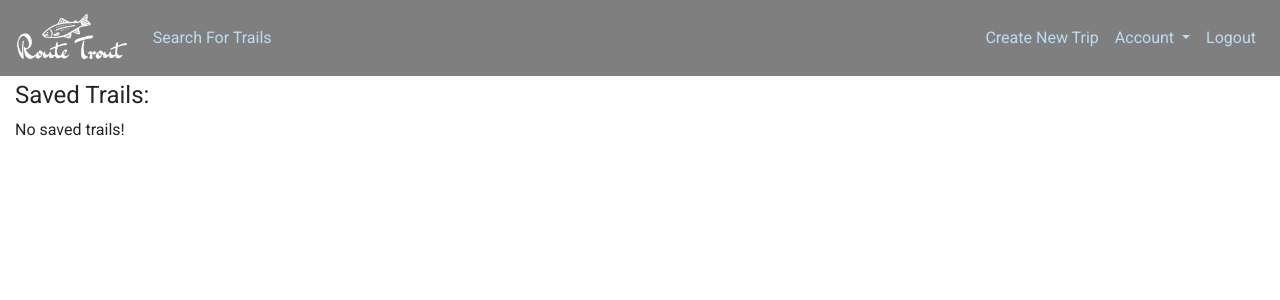
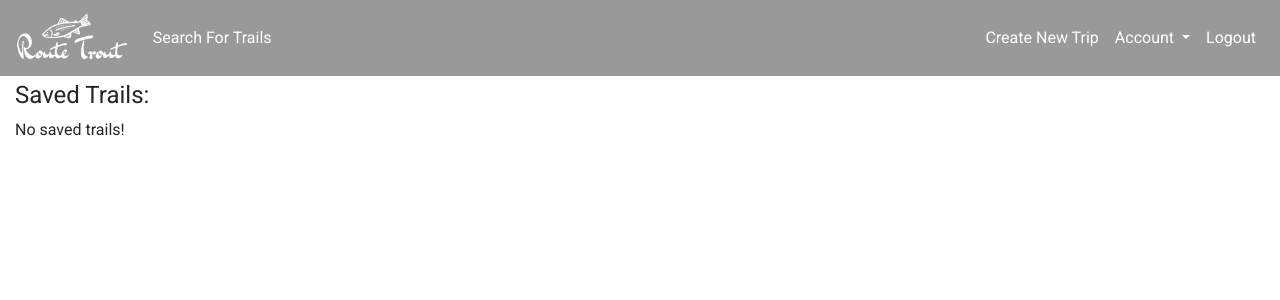
Before and after one commit to emilyskuo/Route-Trout, a Flask app: page /account/savedtrails in a window 1280 px wide. Shown: the top 300 px of the page. Run offline with Flask 2, Linux system fonts and the light colour scheme; the visitor is signed in with stand-in values (Sample User, id 1); some libraries are stand-ins or nearby versions.

Commit message:
Update styling of links & navbar

```diff
--- a/static/styles.css
+++ b/static/styles.css
@@ -31,6 +31,10 @@ body {
 
 .select2 {
     width: 400px;
+}
+
+a {
+    color: #00A6A6;
 }
 
 .btn-primary {
@@ -113,15 +117,23 @@ body {
 }
 
 .navbar {
-    background-color: rgba(0, 0, 0, 0.5);
+    background-color: rgba(0, 0, 0, 0.4);
 }
 
 .nav-link {
-    color: #BBDEF0;
+    color: #ffffff;
 }
 
 .nav-link:hover {
-    color: #d6f1ff;
+    color: #e0dede;
+}
+
+.nav-link:active {
+    color: #e0dede;
+}
+
+.nav-link:focus {
+    color: #e0dede;
 }
 
 #navbar-logo {
@@ -155,7 +167,7 @@ body {
     justify-content: center;
     align-items: center;
     align-self: center;
-    background: rgba(0, 0, 0, 0.5);
+    background: rgba(0, 0, 0, 0.4);
     width: 500px;
     padding: 16px 32px;
 }
```
